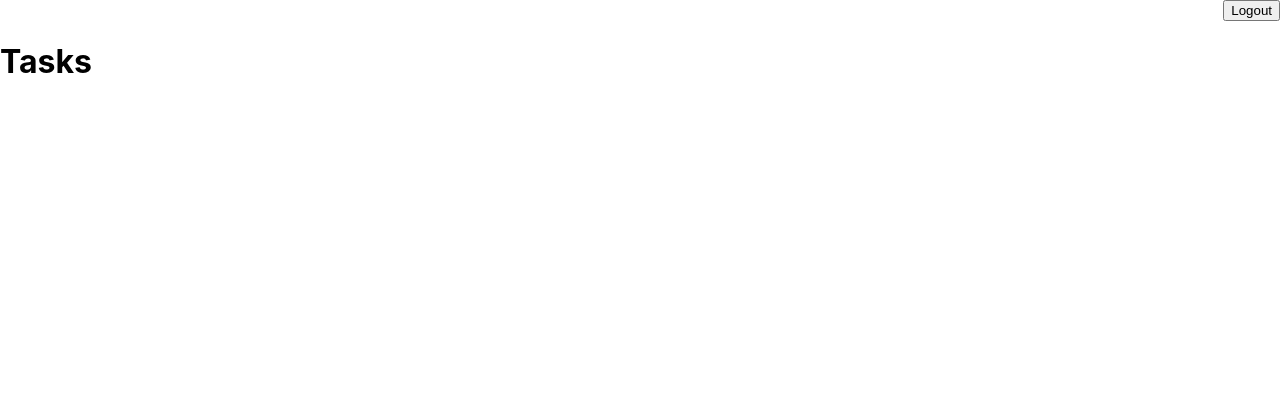
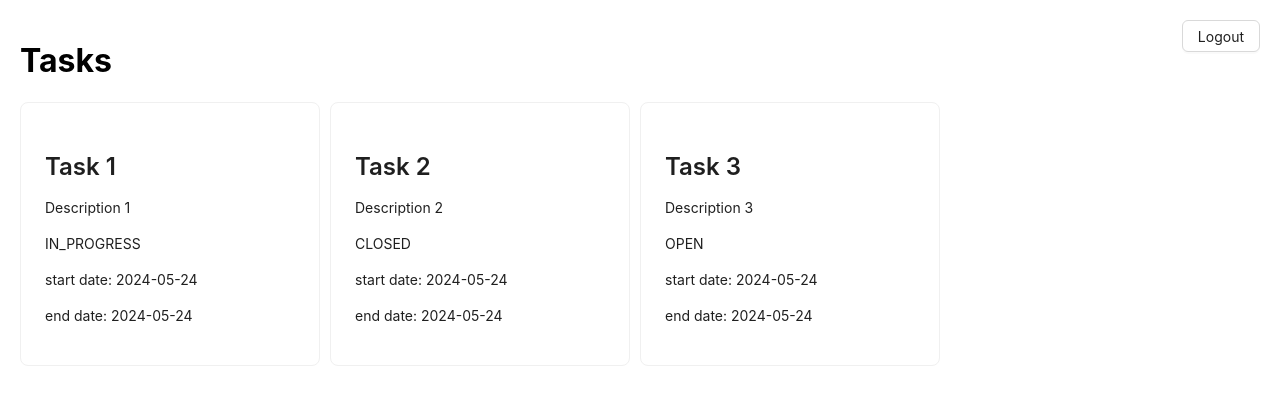
Before and after one commit to Dmutre/task-manager, a React (Create React App) app in the folder frontend/: page / in a window 1280 px wide. Shown: the top 404 px of the page. Built offline with nearby package versions, Linux system fonts and the light colour scheme; the HTML template or start-up script is replaced by a standard one.

Commit message:
basic login, hardcoded boss and tasks pages

```diff
--- a/frontend/package.json
+++ b/frontend/package.json
@@ -12,6 +12,7 @@
     "@types/react-dom": "^18.3.0",
     "antd": "^5.17.3",
     "axios": "^1.7.2",
+    "dayjs": "^1.11.11",
     "react": "^18.3.1",
     "react-dom": "^18.3.1",
     "react-router-dom": "^6.23.1",
--- a/frontend/src/App.tsx
+++ b/frontend/src/App.tsx
@@ -2,6 +2,7 @@ import React from "react";
 import { BrowserRouter as Router, Routes, Route } from "react-router-dom";
 import { Login } from "./pages/login";
 import { Tasks } from "./pages/tasks";
+import { Boss } from "./pages/boss";
 
 function App() {
   return (
@@ -9,6 +10,7 @@ function App() {
       <Routes>
         <Route path="/login" element={<Login />} />
         <Route path="/" element={<Tasks />} />
+        <Route path="/boss" element={<Boss />} />
       </Routes>
     </Router>
   );
--- /dev/null
+++ b/frontend/src/pages/boss.tsx
@@ -0,0 +1,98 @@
+import { useNavigate } from "react-router-dom";
+import { Role } from "./login";
+import { Card, Modal } from "antd";
+import Title from "antd/es/typography/Title";
+import { useState } from "react";
+
+export type User = {
+  id: number;
+  username: string;
+  email: string;
+  role: Role;
+  bossId: string;
+};
+
+export type Employee = Omit<User, "role"> & { role: Role.EMPLOYEE };
+
+export type Boss = Omit<User, "role"> & { role: Role.BOSS };
+
+export const Boss: React.FC = () => {
+  const navigate = useNavigate();
+  const [selectedEmployee, setSelectedEmployee] = useState<Employee | null>(
+    null
+  );
+  const EMPLOYEES: Employee[] = [
+    {
+      id: 1,
+      username: "employee1",
+      email: "employee1@gmail.com",
+      role: Role.EMPLOYEE,
+      bossId: "1",
+    },
+    {
+      id: 2,
+      username: "employee2",
+      email: "employee2@gmail.com",
+      role: Role.EMPLOYEE,
+      bossId: "1",
+    },
+    {
+      id: 3,
+      username: "employee3",
+      email: "employee3@gmail.com",
+      role: Role.EMPLOYEE,
+      bossId: "1",
+    },
+  ];
+
+  const openModal = (employee: Employee) => {
+    setSelectedEmployee(employee);
+  };
+
+  const closeModal = () => {
+    setSelectedEmployee(null);
+  };
+  return (
+    <>
+      <div
+        style={{
+          margin: 10,
+          display: "flex",
+          flexDirection: "row",
+          flexWrap: "wrap",
+          height: "100vh",
+        }}
+      >
+        {EMPLOYEES.map((employee) => (
+          <Card
+            style={{
+              width: 300,
+              height: 200,
+              margin: 10,
+              padding: 10,
+            }}
+            key={employee.id}
+            onClick={() => openModal(employee)}
+          >
+            <Title level={3}>{employee.username}</Title>
+            <p>{employee.email}</p>
+          </Card>
+        ))}
+      </div>
+      <Modal
+        okText="Assign Task"
+        open={selectedEmployee !== null}
+        onCancel={closeModal}
+      >
+        <div
+          style={{
+            margin: 10,
+          }}
+        >
+          <Title level={3}>{selectedEmployee?.username}</Title>
+          <p>Tasks:</p>
+        </div>
+      </Modal>
+    </>
+  );
+};
--- a/frontend/src/pages/login.tsx
+++ b/frontend/src/pages/login.tsx
@@ -3,9 +3,9 @@ import axios from "axios";
 import { SERVER_URL } from "../constants";
 import { Form, Input, Radio, Button } from "antd";
 
-enum Role {
-  Boss = "BOSS",
-  Employee = "EMPLOYEE",
+export enum Role {
+  BOSS = "BOSS",
+  EMPLOYEE = "EMPLOYEE",
 }
 
 type LoginValues = {
@@ -65,8 +65,8 @@ export const Login: React.FC = () => {
         </Form.Item>
         <Form.Item<LoginValues> name="role" label="Role">
           <Radio.Group>
-            <Radio value={Role.Boss}>Boss</Radio>
-            <Radio value={Role.Employee}>User</Radio>
+            <Radio value={Role.BOSS}>Boss</Radio>
+            <Radio value={Role.EMPLOYEE}>User</Radio>
           </Radio.Group>
         </Form.Item>
         <Form.Item>
--- a/frontend/src/pages/tasks.tsx
+++ b/frontend/src/pages/tasks.tsx
@@ -1,19 +1,96 @@
+import { Button, Card } from "antd";
+import Title from "antd/es/typography/Title";
 import { useNavigate } from "react-router";
+import dayjs from "dayjs";
+
+export enum TaskStatus {
+  IN_PROGRESS = "IN_PROGRESS",
+  OPEN = "OPEN",
+  CLOSED = "CLOSED",
+  BLOCKED = "BLOCKED",
+}
+
+export type Task = {
+  id: number;
+  title: string;
+  description: string;
+  status: TaskStatus;
+  startDate: Date;
+  endDate: Date;
+  userId: number;
+};
 
 export const Tasks: React.FC = () => {
   const navigate = useNavigate();
+  const TASKS: Task[] = [
+    {
+      id: 1,
+      title: "Task 1",
+      description: "Description 1",
+      status: TaskStatus.IN_PROGRESS,
+      startDate: new Date(),
+      endDate: new Date(),
+      userId: 1,
+    },
+    {
+      id: 2,
+      title: "Task 2",
+      description: "Description 2",
+      status: TaskStatus.CLOSED,
+      startDate: new Date(),
+      endDate: new Date(),
+      userId: 1,
+    },
+    {
+      id: 3,
+      title: "Task 3",
+      description: "Description 3",
+      status: TaskStatus.OPEN,
+      startDate: new Date(),
+      endDate: new Date(),
+      userId: 1,
+    },
+  ];
   return (
-    <div>
+    <div style={{ margin: 20 }}>
       <header
         style={{
           display: "flex",
           flexDirection: "row",
-          justifyContent: "flex-end",
+          justifyContent: "space-between",
         }}
       >
-        <button onClick={() => navigate("/login")}>Logout</button>
+        <h1>Tasks</h1>
+        <Button onClick={() => navigate("/login")}>Logout</Button>
       </header>
-      <h1>Tasks</h1>
+      <div
+        style={{
+          flexDirection: "row",
+          display: "flex",
+          flexWrap: "wrap",
+          gap: 10,
+        }}
+      >
+        {TASKS.map((task) => (
+          <Card
+            style={{
+              width: 300,
+            }}
+            key={task.id}
+          >
+            <Title level={3}>{task.title}</Title>
+            <p>{task.description}</p>
+            <p>{task.status}</p>
+            <p>
+              start date:{" "}
+              {dayjs(task.startDate).format("YYYY-MM-DD").toString()}
+            </p>
+            <p>
+              end date: {dayjs(task.endDate).format("YYYY-MM-DD").toString()}
+            </p>
+          </Card>
+        ))}
+      </div>
     </div>
   );
 };
```
Also changed, not shown: 1 other file (tests, documents, lock files or other folders).
